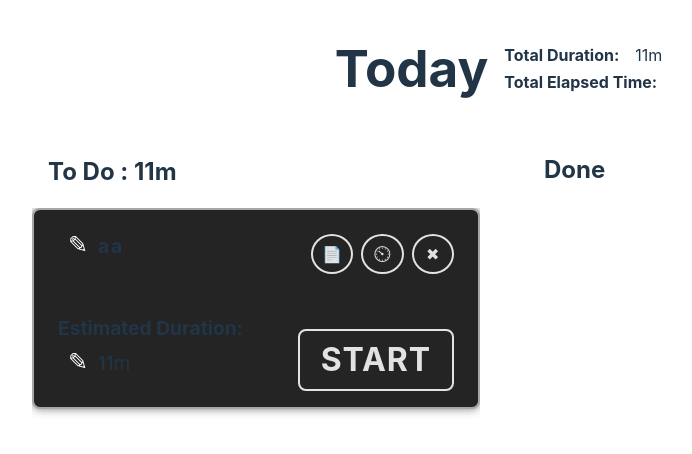
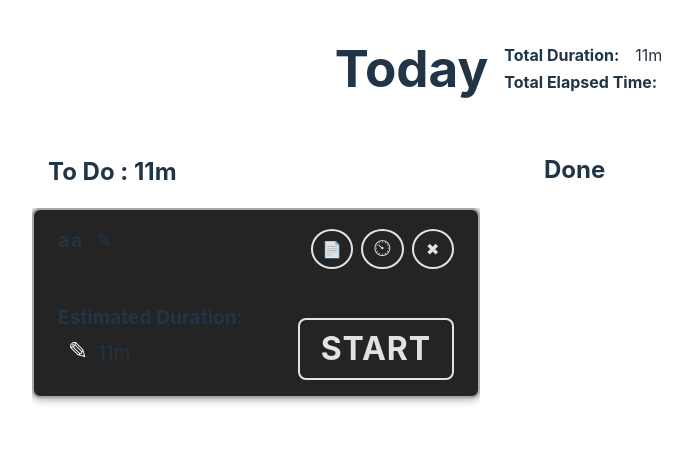
Before and after one commit to echoedinvoker/record, a React (Vite) app: page / in a window 1280 px wide. Shown: the top 454 px of the page, without its empty margins (136-828 px from the left). Built offline with nearby package versions, Linux system fonts and the light colour scheme.

Commit message:
move task title edit button to end

```diff
--- a/src/components/TheTask.tsx
+++ b/src/components/TheTask.tsx
@@ -53,19 +53,19 @@ export default function TheTask({ index, task, deleteTask, startTask, changeTask
           >
             <TaskHeader>
               <TaskNameContainer>
-                <CircleButton $ghost onClick={() => setIsEditingTaskName((prev) => !prev)}>
-                  <ContentWrapper $offsetY="-3px" $size="1.5em" style={{ color: 'white' }}>
-                    &#9998;
-                  </ContentWrapper>
-                </CircleButton>
                 {isEditingTaskName ? (
                   <form onSubmit={handleTaskNameSubmit}>
                     <InputWrapper $white>
                       <Input $white type="text" value={taskName} onChange={(e) => setTaskName(e.target.value)} />
+                      <EditPenSpan
+                        onClick={() => setIsEditingTaskName((prev) => !prev)}
+                      >  &#9998;</EditPenSpan>
                     </InputWrapper>
                   </form>
                 ) : (
-                  <TaskName>{task.task}</TaskName>
+                  <TaskName>{task.task}<EditPenSpan
+                    onClick={() => setIsEditingTaskName((prev) => !prev)}
+                  >  &#9998;</EditPenSpan></TaskName>
                 )}
               </TaskNameContainer>
               <TaskActions>
@@ -125,6 +125,11 @@ export default function TheTask({ index, task, deleteTask, startTask, changeTask
   )
 }
 
+const EditPenSpan = styled.span`
+  cursor: pointer;
+  margin-left: 0.3em;
+  `
+
 const PairValueContainer = styled.div`
   display: flex;
   align-items: center;
```
